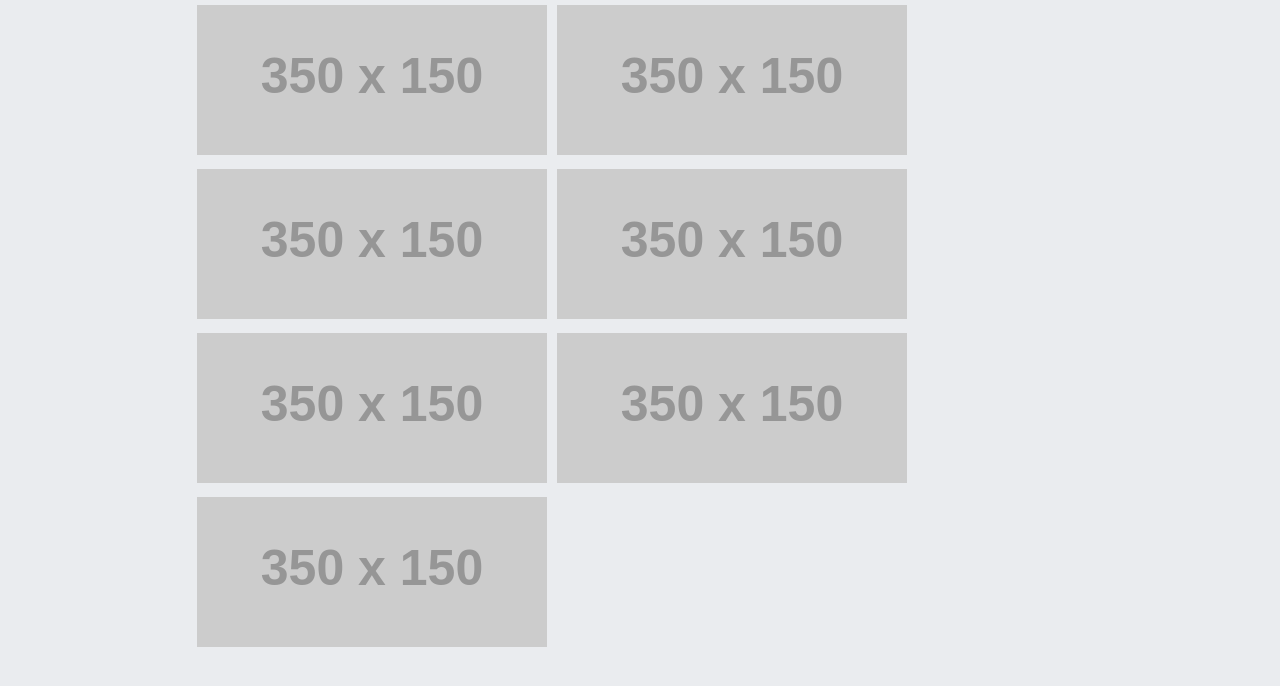
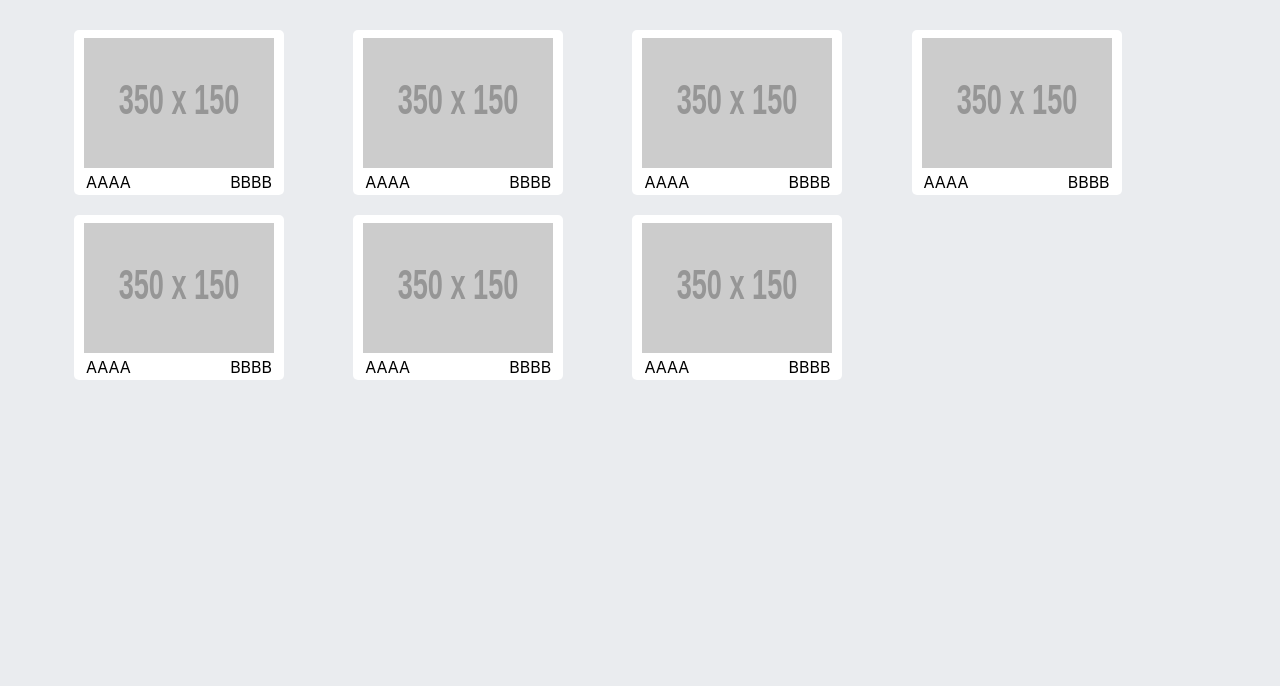
Before and after one commit to pavetw17/ReactAsignment, a React (Create React App) app: page / in a window 1280 px wide. Shown: the top 686 px of the page. Built offline with nearby package versions, Linux system fonts and the light colour scheme.

Commit message:
CSS for  ImageList, Image

```diff
--- a/src/components/ImageComponent/Image.css
+++ b/src/components/ImageComponent/Image.css
@@ -1,16 +1,101 @@
+.cell{
+    border-width: 5px;
+    padding: 10px
+}
+
 .cell img {
     display: inline-block;
-    padding: 5px;
+    /* padding:  10px 10px 0 10px; */
+    /* margin: 10px 10px 0 10px; */
 }
+
+figure{
+    width: 210px;
+    margin: 0;
+    border: 0px solid #777;
+    padding: 8px;
+    box-sizing: border-box;
+    background-color: white;
+    border-radius: 5px;
+  }
+
+figure figcaption{
+    text-align: center;
+    padding: 0 4px 15px 4px;
+}
+
+.responsive-image {
+    width: 190px;
+    height: 130px;
+ }
 
 /*
   ##Device = Desktops
   ##Screen = 1281px to higher resolution desktops
 */
-
 @media (min-width: 1281px) {
     .cell {
-        padding: 0 5px ;
+
         width: calc(90% / 4);
+        text-align: center;
     }
 }
+
+
+@media (min-width: 1025px) and (max-width: 1280px) {
+    .cell {
+
+        width: calc(90% / 4);
+        text-align: center;
+    }
+}
+
+
+/*
+  ##Device = Tablets, Ipads (portrait)
+  ##Screen = B/w 768px to 1024px
+*/
+@media (min-width: 768px) and (max-width: 1024px) {
+    .cell {
+
+        width: calc(90% / 3);
+        text-align: center;
+    }
+ }
+
+ /*
+  ##Device = Tablets, Ipads (landscape)
+  ##Screen = B/w 768px to 1024px
+*/
+@media (min-width: 768px) and (max-width: 1024px) and (orientation: landscape) {
+    .cell {
+
+        width: calc(90% / 3);
+        text-align: center;
+    }
+ }
+
+
+ /*
+  ##Device = Low Resolution Tablets, Mobiles (Landscape)
+  ##Screen = B/w 481px to 767px
+*/
+@media (min-width: 481px) and (max-width: 767px) {
+    .cell {
+
+        width: calc(90% / 2);
+        text-align: center;
+    }
+}
+
+/*
+  ##Device = Most of the Smartphones Mobiles (Portrait)
+  ##Screen = B/w 320px to 479px
+*/
+@media (min-width: 320px) and (max-width: 480px) {
+    .cell {
+        padding: 10px;
+        width: calc(90% / 1);
+        text-align: center;
+    }
+ }
--- a/src/components/ImageComponent/Image.js
+++ b/src/components/ImageComponent/Image.js
@@ -4,7 +4,19 @@ import './Image.css'
 const image = (props) => {
     return (
         <div className="cell">
+            <figure>
             <img src="http://placehold.it/350x150" className="responsive-image"  />
+
+            <figcaption>
+
+                <span style={{float:'left'}}>
+                    AAAA
+                </span>
+                <span style={{float:'right'}}>
+                    BBBB
+                </span>
+            </figcaption>
+            </figure>
         </div>
     );
 }
--- a/src/containers/ImageContainer/ImageListContainer.js
+++ b/src/containers/ImageContainer/ImageListContainer.js
@@ -1,9 +1,18 @@
 import React, {Component} from 'react'
+// import axios from 'axios'
 
 import Aux from '../../hoc/Auxiliary/Auxiliary'
 import Image from '../../components/ImageComponent/Image'
 
 class ImageList extends Component {
+    state ={
+
+    }
+
+    componentDidMount(){
+
+    }
+
     render() {
         return (
             <Aux>
--- a/src/hoc/Layout/Layout.css
+++ b/src/hoc/Layout/Layout.css
@@ -1,14 +1,16 @@
 .container {
-   margin: 0 15%;
    max-width: 1281px;
-
-}
-
-.responsive-image {
-   max-width: 100%;
+   position: relative;
+   display: block;
+   margin-left: auto;
+   margin-right: auto;
+   top: 0px;
+   bottom:0px;
 }
 
 .grid {
+   position: absolute;
+   top: 20px;
    display: flex;
    flex-wrap: wrap;
    flex-direction: row;
@@ -20,29 +22,58 @@
   ##Screen = 1281px to higher resolution desktops
 */
 @media (min-width: 1281px) {
-   .grid {
-      max-width: 100%;
+   .container {
+      max-width: 90%;
    }
 }
+
+
+@media (min-width: 1025px) and (max-width: 1280px) {
+   .container {
+      max-width: 90%;
+   }
+}
+
+
+/*
+  ##Device = Tablets, Ipads (portrait)
+  ##Screen = B/w 768px to 1024px
+*/
+@media (min-width: 768px) and (max-width: 1024px) {
+   .container {
+      max-width: 90%;
+   }
+}
+
+
+/*
+  ##Device = Tablets, Ipads (landscape)
+  ##Screen = B/w 768px to 1024px
+*/
+@media (min-width: 768px) and (max-width: 1024px) and (orientation: landscape) {
+   .container {
+      max-width: 90%;
+   }
+}
+
 
 /*
   ##Device = Low Resolution Tablets, Mobiles (Landscape)
   ##Screen = B/w 481px to 767px
 */
 @media (min-width: 481px) and (max-width: 767px) {
+   .container {
+      max-width: 90%;
+   }
+}
 
-
-}
 
 /*
   ##Device = Most of the Smartphones Mobiles (Portrait)
   ##Screen = B/w 320px to 479px
 */
 @media (min-width: 320px) and (max-width: 480px) {
-    .grid {
-      display: flex;
-      flex-wrap: wrap;
-      flex-direction: row;
-    }
-
- }
+   .container {
+      max-width: 90%;
+   }
+}
--- a/src/hoc/Layout/Layout.js
+++ b/src/hoc/Layout/Layout.js
@@ -9,7 +9,7 @@ class Layout extends Component {
         return (
             <Aux>
                 <div className="container">
-                    <div class="grid">
+                    <div className="grid">
                         {this.props.children}
                     </div>
                 </div>
```
